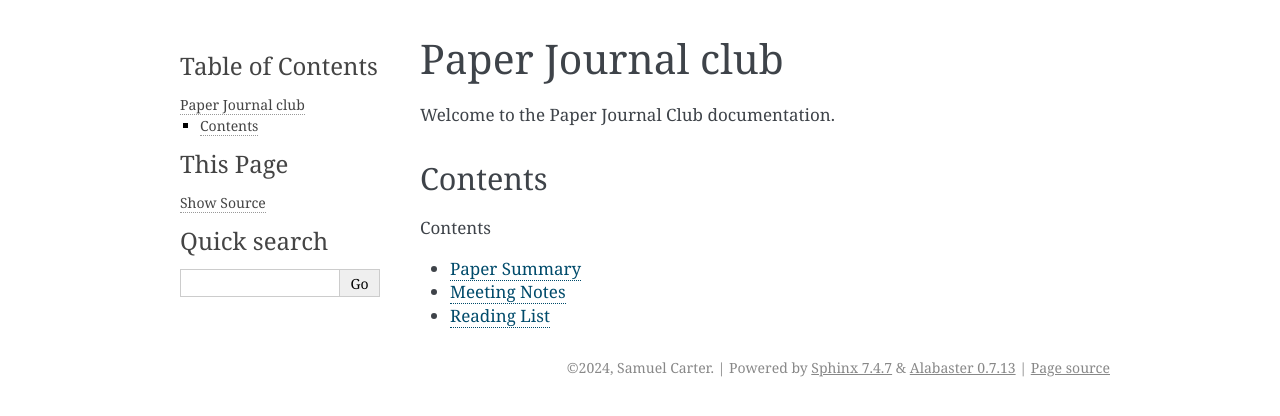
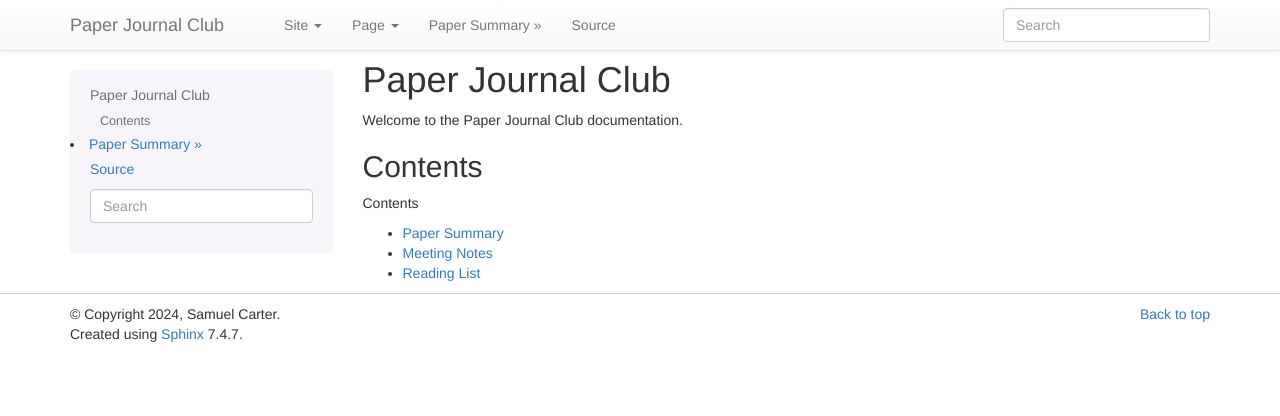
Before and after one commit to cbedio/Paper-Journal-Club, a Sphinx documentation site: the page built from docs/index.md, in a window 1280 px wide. Shown: the top 416 px of the page. Built offline with Sphinx 7.4.7, drawn with Linux system fonts in a browser that asks for light colours.

Commit message:
add bootstrap theme

```diff
--- a/docs/conf.py
+++ b/docs/conf.py
@@ -24,5 +24,5 @@ exclude_patterns = ['_build', 'Thumbs.db', '.DS_Store']
 # -- Options for HTML output -------------------------------------------------
 # https://www.sphinx-doc.org/en/master/usage/configuration.html#options-for-html-output
 
-html_theme = 'alabaster'
+html_theme = 'bootstrap'
 html_static_path = ['_static']
--- a/docs/index.md
+++ b/docs/index.md
@@ -1,4 +1,4 @@
-# Paper Journal club
+# Paper Journal Club
 
 Welcome to the Paper Journal Club documentation.
 
```
